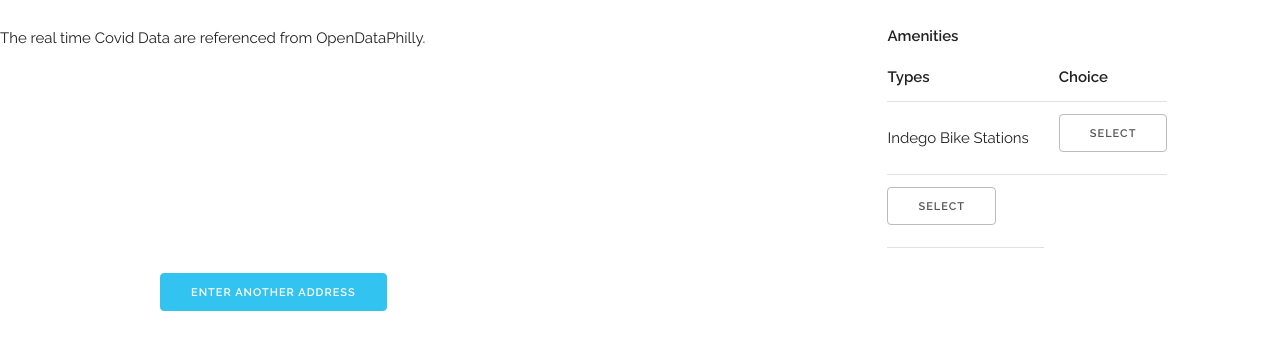
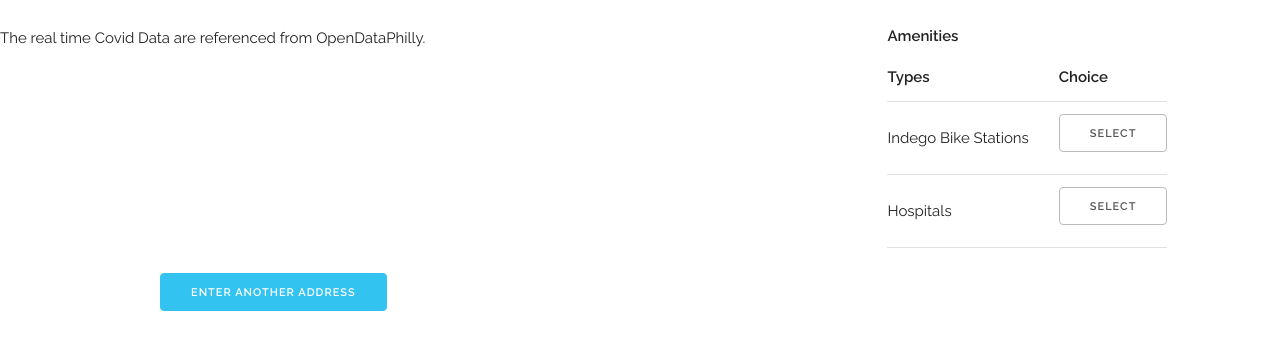
Before and after one commit to jiaxuanlyu/final-project-jiaxuan-chi, a Flask app: template templates/page2.html in a window 1280 px wide. Shown: the part 90-440 px from the top of the page. Run offline with Flask 2, Linux system fonts and the light colour scheme; the template is opened without the code that fills it, so the values that code supplies are empty.

Commit message:
Update page2.html

```diff
--- a/templates/page2.html
+++ b/templates/page2.html
@@ -55,6 +55,7 @@
                           </td>
                       </tr>
                       <tr>
+                        <td>Hospitals</td>
                           <td> <a href="http://127.0.0.1:5000/hospitalviewer?address={{name}}">
                             <button type="submit"> Select </button> </a>
                       </tr>
```
